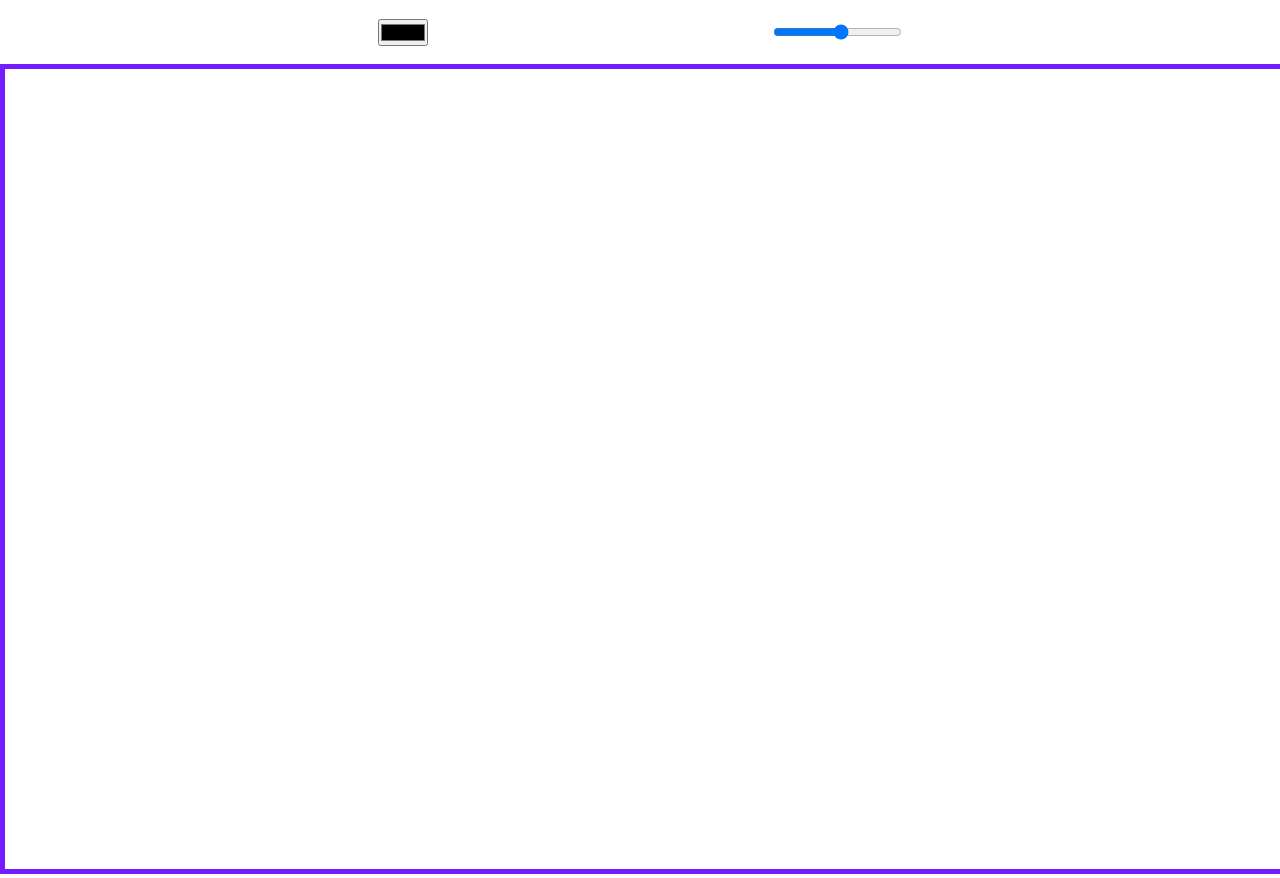
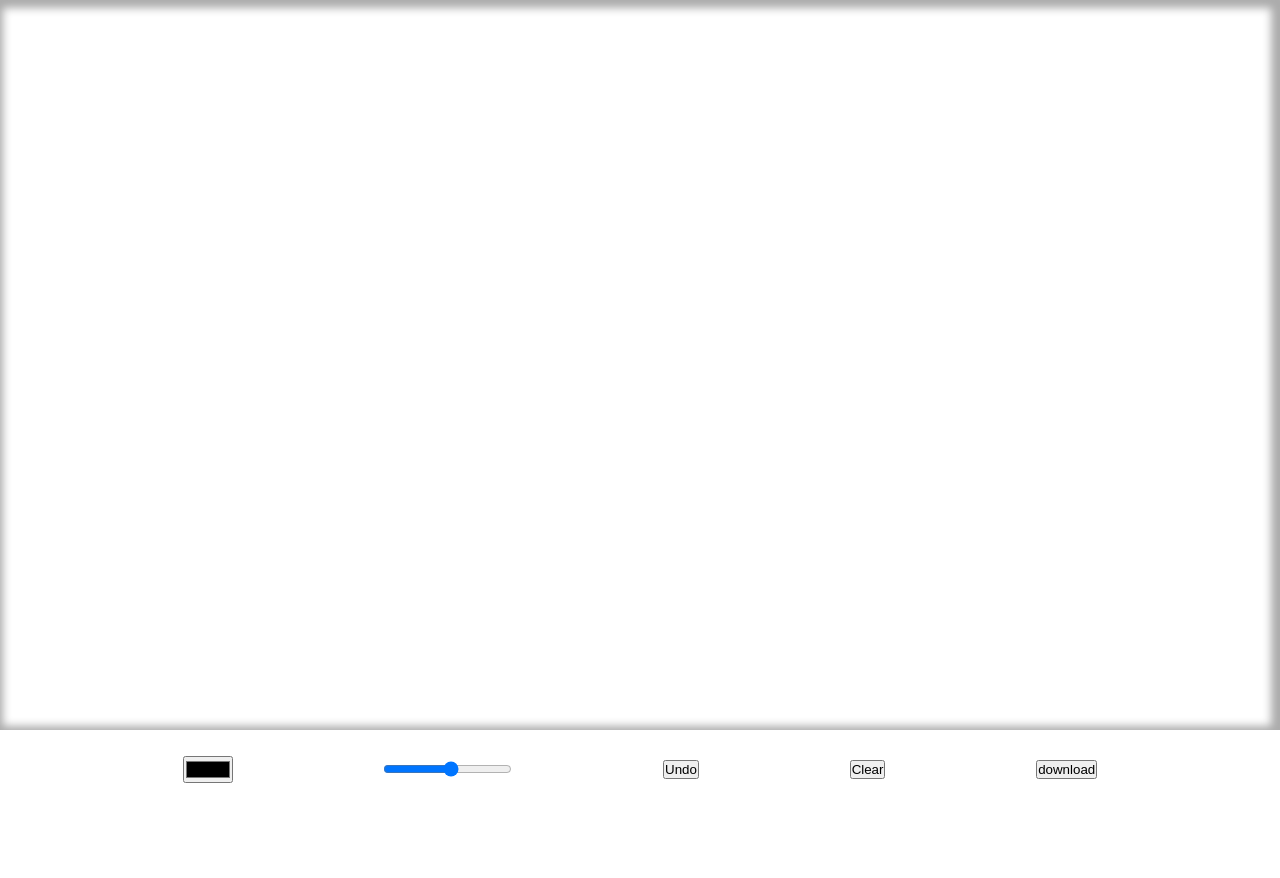
Before and after one commit to navidabdi/drawing-app-with-javascript, a plain HTML site: page index.html in a window 1280 px wide. After the commit the page ends 804 px from the top, so only its background shows below. Drawn offline with Linux system fonts and the light colour scheme.

Commit message:
Change The Whiteboard Position

```diff
--- a/app.js
+++ b/app.js
@@ -3,11 +3,11 @@ window.addEventListener("load", () => {
     const ctx = canvas.getContext("2d");
 
     //   Resizing
-    canvas.height = window.innerHeight;
+    canvas.height = window.innerHeight - 70;
     canvas.width = window.innerWidth;
     // Variables
     let painting = false;
-    let penColor = '#000';
+    let penColor = "#000";
     let penThikness = 10;
     // Functions
     function startPosition(e) {
@@ -24,7 +24,7 @@ window.addEventListener("load", () => {
         ctx.lineWidth = penThikness;
         ctx.lineCap = "round";
 
-        ctx.lineTo(e.clientX, e.clientY)
+        ctx.lineTo(e.clientX, e.clientY);
         ctx.stroke();
         ctx.beginPath();
         ctx.moveTo(e.clientX, e.clientY);
@@ -48,4 +48,11 @@ window.addEventListener("load", () => {
         penThikness = e.target.value;
         // console.log(e.target.value);
     }
+    // Download The SVG Of The Canvas
+    downloadBtn = document.querySelector(".button-input");
+    downloadBtn.addEventListener("click", downloadSVG);
+    function downloadSVG() {
+        const dataURI = canvas.toDataURL();
+        console.log(dataURI);
+    }
 });
--- a/index.html
+++ b/index.html
@@ -19,13 +19,17 @@
 </head>
 <body>
 
-    <div class="controlers">
-
-        <input class="color-input" type="color">
-        <input min="1" max="20" class="pen-thickness-input" type="range">
+    <div class="field">
+        <canvas id="canvas"></canvas>
+        <div class="controlers">
+            <input class="color-input" type="color">
+            <input min="1" max="20" class="pen-thickness-input" type="range">
+            <button type="button" class="button undo">Undo</button>
+            <button type="button" class="button clear">Clear</button>
+            <input type="button" class="button-input" value="download">
+        </div>
     </div>
 
-    <canvas id="canvas"></canvas>
 
 <script src="app.js"></script>
 </body>
--- a/style.css
+++ b/style.css
@@ -4,13 +4,13 @@
   box-sizing: border-box;
 }
 #canvas {
-  border: 5px solid rgb(115, 28, 255);
+  box-shadow: inset -3px 2px 9px 6px rgba(0, 0, 0, 0.329);
 }
 body {
   overflow: hidden;
 }
 .controlers {
-  height: 5vh;
+  height: 70px;
   padding: 2rem;
   display: flex;
   align-items: center;
```
